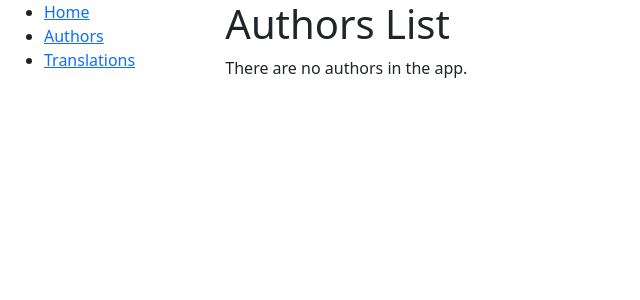
After one commit to CapoBoss23/Django_Web_Application, a Django app: page /app_tracoll/authors/ in a window 1280 px wide. The commit adds this page. Shown: the top 300 px of the page, without its empty margins (0-640 px from the left). Run offline with Django 4.2, Linux system fonts and the light colour scheme; data that the repository does not hold is empty.

```diff
--- /dev/null
+++ b/app_tracoll/templates/app_tracoll/author_list.html
@@ -0,0 +1,15 @@
+{% extends "base_generic.html" %}
+	{% block content %}
+	<h1>Authors List</h1>
+		{% if author_list %}
+			<ul>
+				{% for author in author_list %}
+					<li>
+						<b>{{ author.name_of_author }}</b>  <!--<a href="{{ author.get_absolute_url }}">{{ author.first_name }}{{ author.last_name }}</a> -->
+					</li>
+				{% endfor %}
+			</ul>
+		{% else %}
+			<p>There are no authors in the app.</p>
+		{% endif %}
+	{% endblock %}>
--- a/app_tracoll/templates/base_generic.html
+++ b/app_tracoll/templates/base_generic.html
@@ -2,15 +2,15 @@
 <html lang="en">
 	<head>
 		{% block title %}
-			<title>Local Library</title>
+			<title>TraColl</title>
 		{% endblock %}
 		<meta charset="utf-8">
 		<meta name="viewport"
 		content="width=device-width, initial-scale=1">
-		{% load static %}
-			<link rel="stylesheet" href="{% static 'css/styles.css' %}">
-			<link rel="stylesheet" href="{% static 'css/home_layout.css' %}">
-
+		<!--{% load static %}-->
+			<!--<link rel="stylesheet" href="{% static 'css/styles.css' %}">
+			<link rel="stylesheet" href="{% static 'css/home_layout.css' %}">-->
+		<link href="https://cdn.jsdelivr.net/npm/bootstrap@5.1.3/dist/css/bootstrap.min.css" rel="stylesheet">
 	</head>
 
 	<body>
@@ -20,26 +20,12 @@
 					{% block sidebar %}
 						<ul class="sidebar-nav">
 							<li><a href="{% url 'index' %}">Home</a></li>
-							<li><a href="{% url 'books' %}">All books</a></li>
-							<li><a href="{% url 'authors' %}">All authors</a></li>
+							<li><a href="{% url 'authors' %}">Authors</a></li>
+							<li><a href="{% url 'translations' %}">Translations</a></li>
 						</ul>
 					{% endblock %}
 				</div><div class="col-sm-10">
 					{% block content %}
-					{% endblock %}
-
-					{% block pagination %}
-						{% if is_paginated %}
-							<div class="pagination">
-								{% if page_obj.has_previous %}
-									<a href="{{ request.path }}?page={{ page_obj.previous_page_number }}">previous</a>
-								{% endif %}
-								Page {{ page_obj.number }} of {{ page_obj.paginator.num_pages }}
-								{% if page_obj.has_next %}
-									<a href="{{ request.path }}?page={{ page_obj.next_page_number }}">next</a>
-								{% endif %}
-							</div>
-						{% endif %}
 					{% endblock %}
 				</div>
 			</div>
--- /dev/null
+++ b/app_tracoll/urls.py
@@ -0,0 +1,7 @@
+from django.urls import path
+from . import views
+
+urlpatterns = [path('' , views.index , name='index' ),
+               path('authors/', views.AuthorListView.as_view(), name='authors'),
+               path('translations/' , views.TranslationListView.as_view() , name='translations' ),
+               ]
--- a/app_tracoll/views.py
+++ b/app_tracoll/views.py
@@ -1,3 +1,26 @@
 from django.shortcuts import render
+from django.views import generic
+# Create your views here.
 
-# Create your views here.
+from .models import Text, Author , Translation
+
+def index(request):
+    # objects -> utility class provided by Django for several
+    # actions like counting occurences of a certain type
+    n_texts = Text.objects.all().count()
+    n_translations = Translation.objects.all().count()
+    n_authors = Author.objects.all().count()
+
+    ctx = {
+        'num_texts' : n_texts,
+        'num_translations' : n_translations,
+        'num_authors' : n_authors,
+    }
+    return render(request, 'index.html',context=ctx)
+
+#for visualization of Author and Translations in 2 other pages
+class AuthorListView(generic.ListView):
+	model = Author
+
+class TranslationListView(generic.ListView):
+	model = Translation
--- a/pj_tracoll/urls.py
+++ b/pj_tracoll/urls.py
@@ -20,3 +20,11 @@ from django.urls import path
 urlpatterns = [
     path('admin/', admin.site.urls),
 ]
+
+# URL matching from PROJECT LEVEL TO APPLICATION LEVEL
+from django.urls import include
+urlpatterns += [path('app_tracoll/', include('app_tracoll.urls')),]
+
+# URL MAPPING USED TO redirect to app_tracoll when receive empty URL
+from django.views.generic import RedirectView
+urlpatterns += [ path('', RedirectView.as_view(url='app_tracoll/')),]
```
Also changed, not shown: app_tracoll/templates/app_tracoll/translation_list.html (added, +16 -0 lines), app_tracoll/templates/index.html (+7 -5 lines), 1 other file.
